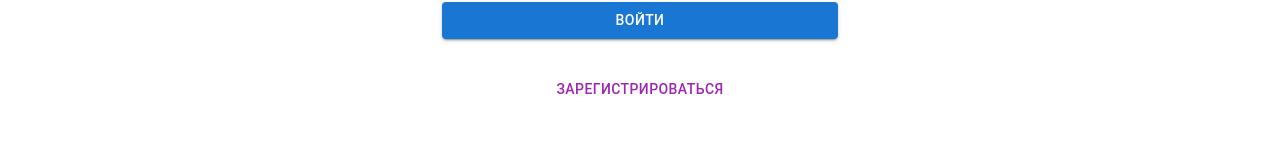
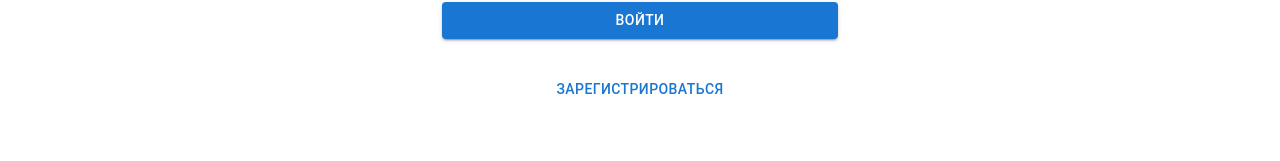
Before and after one commit to granddizzy/laravel-react-orders, a React (Create React App) app in the folder code/react-app/: page / in a window 1280 px wide. Shown: the part 374-535 px from the top of the page. Built offline with nearby package versions, Linux system fonts and the light colour scheme.

Commit message:
fix registation color link

```diff
--- a/code/react-app/src/components/Login.jsx
+++ b/code/react-app/src/components/Login.jsx
@@ -98,7 +98,7 @@ const Login = () => {
           to="/register"
           variant="text"
           color="secondary"
-          sx={{mt: 2}}
+          sx={{mt: 2, color: '#1976d2'}}
         >
           Зарегистрироваться
         </Button>
```
